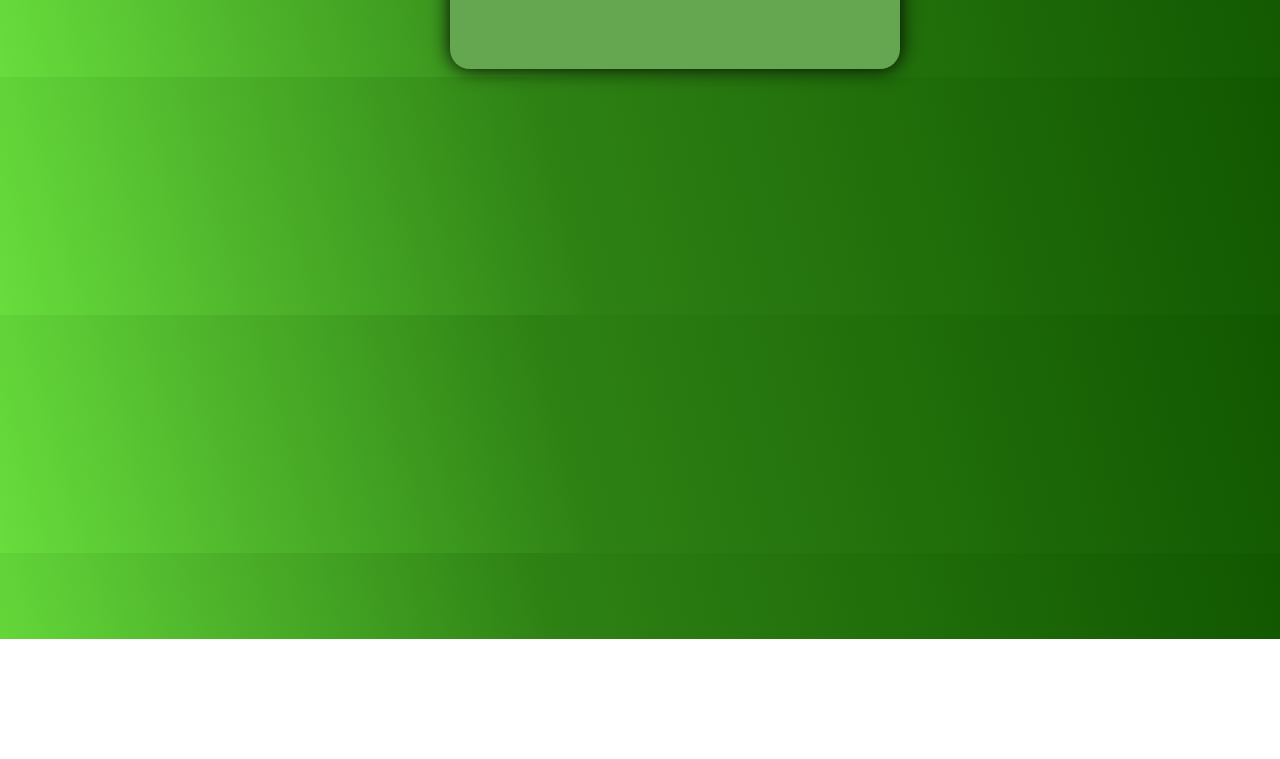
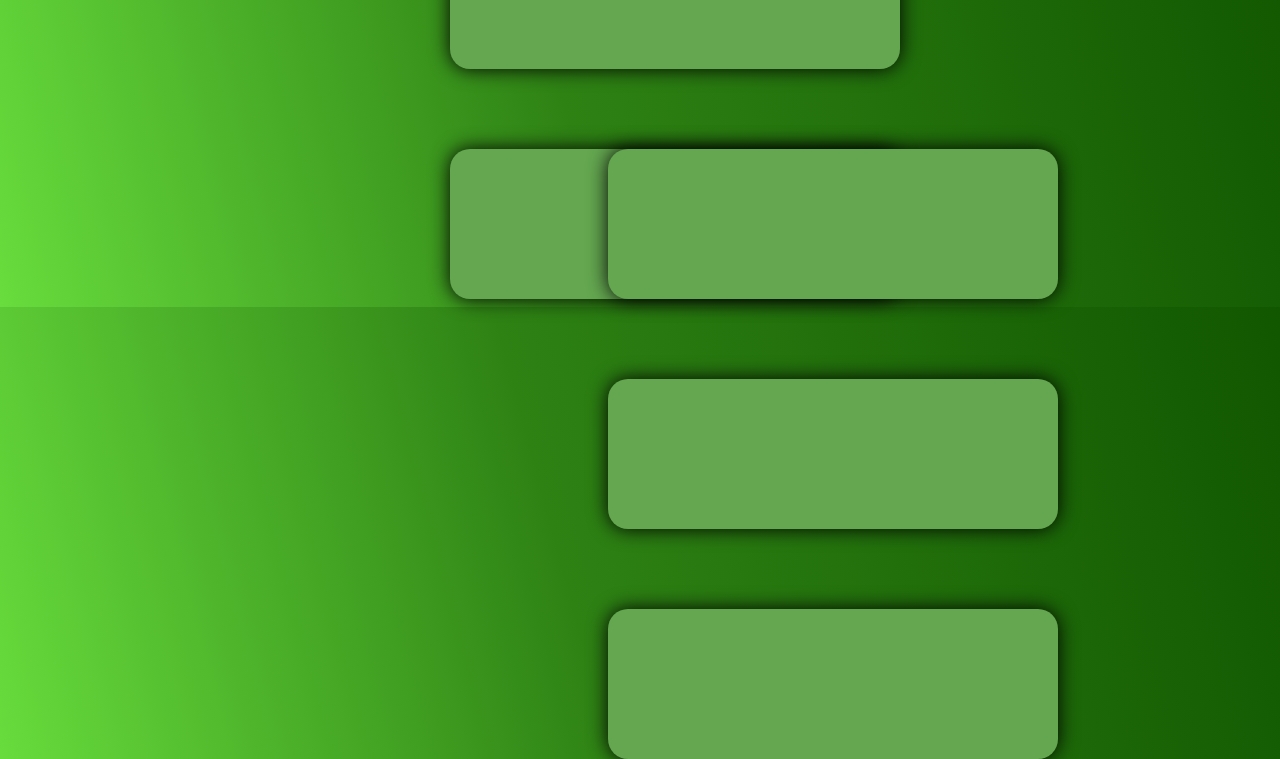
Before and after one commit to sabatms/MiniCss.Project, a plain HTML site: page index.html in a window 1280 px wide. Shown: the part 161-920 px from the top of the page. Before the commit the page ends 800 px from the top, so only its background shows below. Drawn offline with Linux system fonts and the light colour scheme.

Commit message:
add index.html

```diff
--- a/index.html
+++ b/index.html
@@ -12,5 +12,11 @@
         <h1>عنوان</h1>
         <h4>توضیحات بیشتر توضیحات بیشتر توضیحات بیشتر</h4>
     </div>
+
+    <div class="container">
+        <div class="div1"></div>
+        <div class="div2"></div>
+        <div class="div3"></div>
+    </div>
 </body>
 </html>
```
